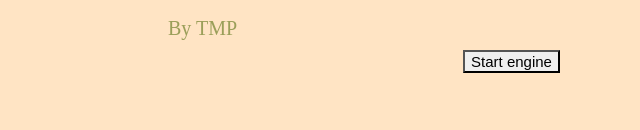
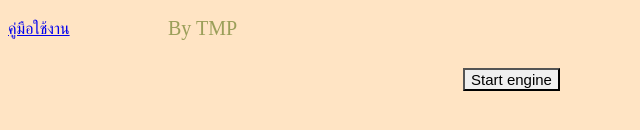
Before and after one commit to p001xz/GreenZWZ3, a plain HTML site: page index.html in a window 1280 px wide. Shown: the part 78-208 px from the top of the page, without its empty margins (0-640 px from the left). Drawn offline with Linux system fonts and the light colour scheme.

Commit message:
Update index.html

```diff
--- a/index.html
+++ b/index.html
@@ -72,6 +72,7 @@
 <image src="c:\Users\Acer\Downloads\G.png" class="shifted-text movepromax" width="30%">
     <h1 id="starlink">GreenZWZ</h1>
     <p id="starlinkX">By TMP</p>
+    <a href="https://github.com/p001xz/GreenZWZ3/blob/main/%E0%B8%A7%E0%B8%B4%E0%B8%98%E0%B8%B5%E0%B9%83%E0%B8%8A%E0%B9%89%E0%B8%87%E0%B8%B2%E0%B8%99%E0%B9%80%E0%B8%A7%E0%B9%87%E0%B8%9A.png">คู่มือใช้งาน</a><br>
 
 </html>
 <button class="shifted-text sizeXZ move2" type="button" onclick="init()">Start engine</button>
```
